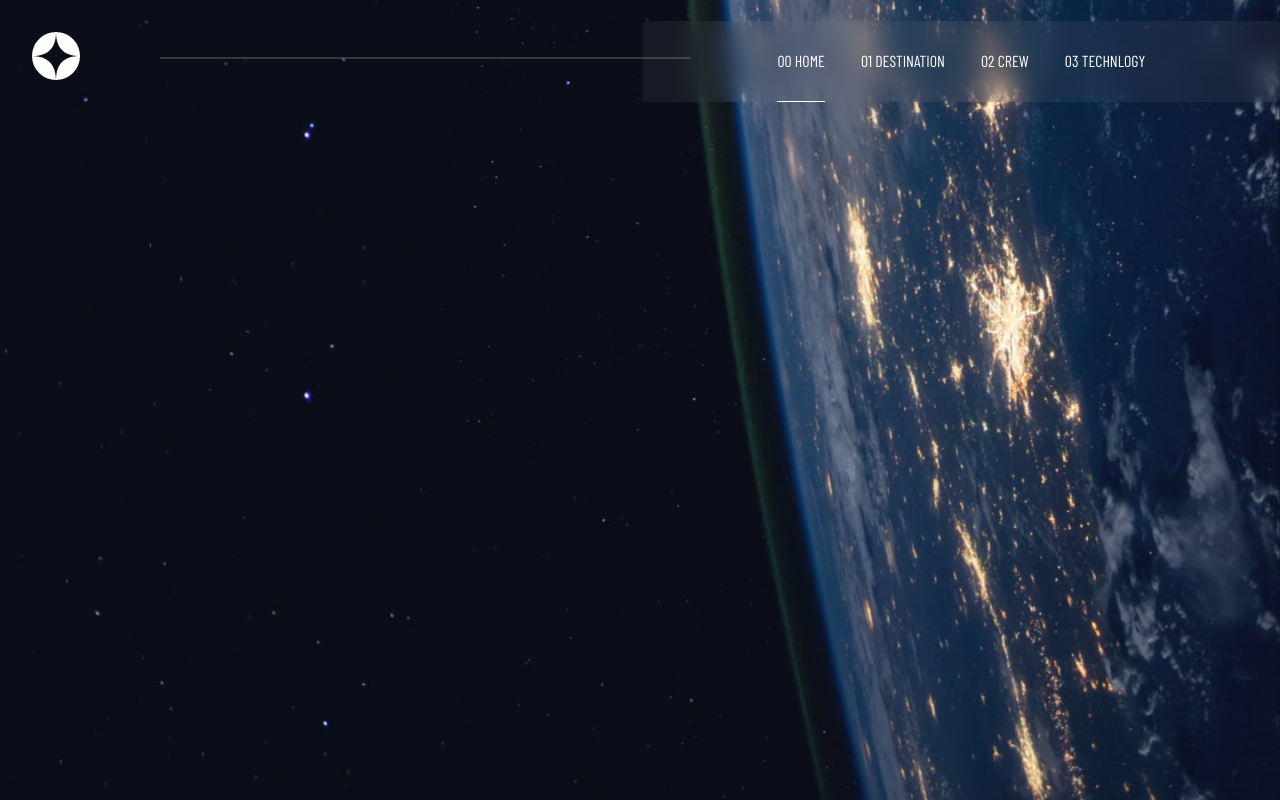
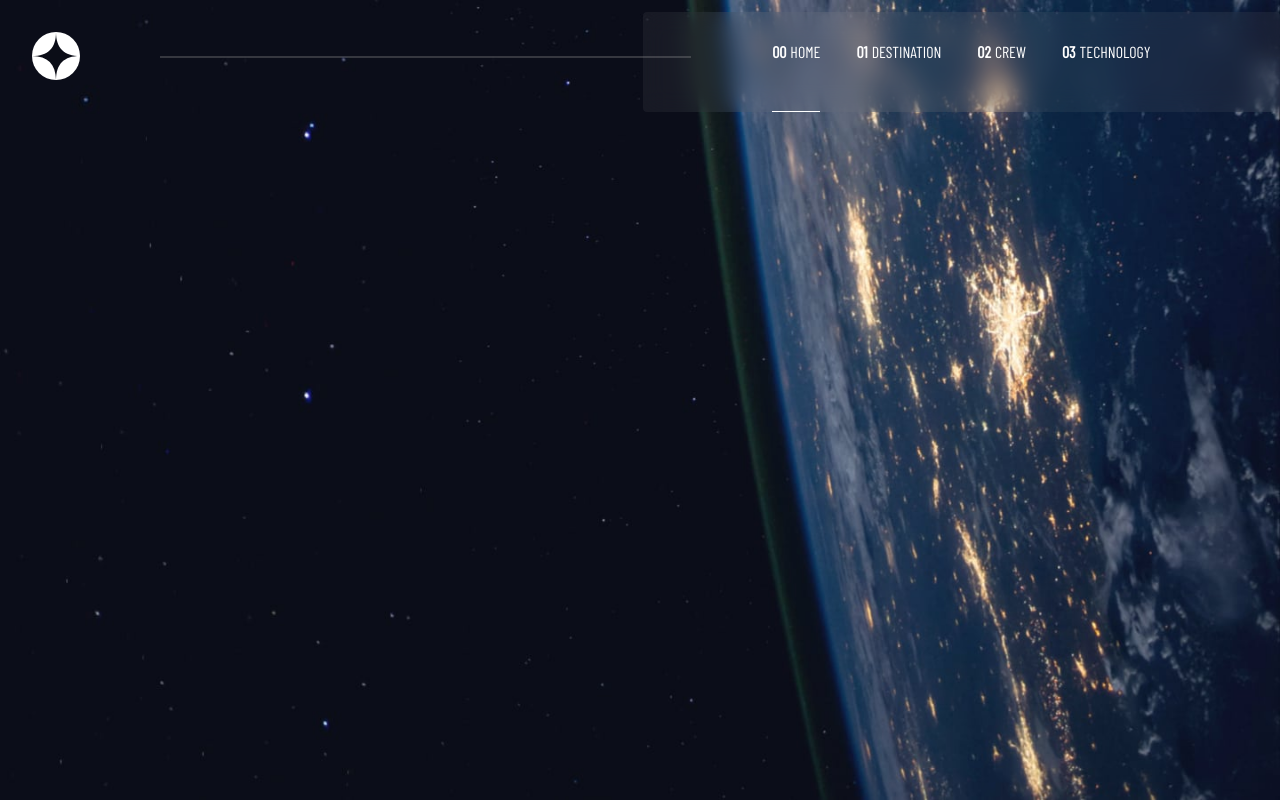
Before and after one commit to Sina-Abf/Space-website, a React (Vite) app: page / in a window 1280 px wide. Built offline with nearby package versions, Linux system fonts and the light colour scheme; a web font is replaced by a local one.

Commit message:
finish nav style

```diff
--- a/src/components/Navbar/Navbar.tsx
+++ b/src/components/Navbar/Navbar.tsx
@@ -1,29 +1,68 @@
 import { useState } from 'react';
 import logo from '../../assets/shared/logo.svg';
 import hamburger from '../../assets/shared/icon-hamburger.svg';
+import close from '../../assets/shared/icon-close.svg';
 
 const Navbar = () => {
   const [isClicked, setIsClicked] = useState(false);
   return (
-    <nav className="flex items-center justify-between">
+    <nav className="flex justify-between">
       <div className="p-4 px-6 lg:p-8 ">
         <img src={logo} />
       </div>
       <div className="p-4 px-6">
-        <button
-          onClick={() => setIsClicked((prevState) => !prevState)}
-          className="md:hidden"
-        >
-          <img src={hamburger} />
-        </button>
+        {!isClicked && (
+          <button onClick={() => setIsClicked(true)} className="md:hidden">
+            <img src={hamburger} />
+          </button>
+        )}
       </div>
-      <div className="hidden mt-1 lg:block w-5/12 h-0.5 -mr-12 z-20 bg-navigationBar/30" />
+      <div className="hidden mt-14 lg:block w-5/12 h-0.5 -mr-12 z-20 bg-navigationBar/30" />
       <ul className="backdrop-blur-md lg:mt-3 lg:w-1/2 lg:justify-center hidden gap-x-9 text-white rounded bg-navigationBar/10 px-7 font-BarlowCondensed md:flex lg:bg-navigationBar/10">
-        <li className="border-b border-b-white py-7">00 HOME</li>
-        <li className="py-7">01 DESTINATION</li>
-        <li className="py-7">02 CREW</li>
-        <li className="py-7">03 TECHNLOGY</li>
+        <li className="flex gap-x-1 border-b border-b-white py-7">
+          <span className="font-bold">00</span>
+          <span>HOME</span>
+        </li>
+        <li className="flex gap-x-1 py-7">
+          <span className="font-bold">01</span>
+          <span>DESTINATION</span>
+        </li>
+        <li className="flex gap-x-1 py-7">
+          <span className="font-bold">02</span>
+          <span>CREW</span>
+        </li>
+        <li className="flex gap-x-1 py-7">
+          <span className="font-bold">03</span>
+          <span>TECHNOLOGY</span>
+        </li>
       </ul>
+
+      {isClicked && (
+        <ul className="backdrop-blur-md w-1/2 flex flex-col gap-y-8 min-h-screen md:hidden text-white rounded bg-navigationBar/10 px-7 font-BarlowCondensed">
+          <button
+            onClick={() => setIsClicked(false)}
+            className="w-full flex justify-end mt-2 mb-16"
+          >
+            <img src={close} />
+          </button>
+          <li className="flex gap-x-1 border-r border-r-white">
+            <span className="font-bold">00</span>
+            <span>HOME</span>
+          </li>
+          <li className="flex gap-x-1">
+            <span className="font-bold">01</span>
+            <span>DESTINATION</span>
+          </li>
+          <li className="flex gap-x-1">
+            <span className="font-bold">02</span>
+            <span>CREW</span>
+          </li>
+          <li className="flex gap-x-1">
+            <span className="font-bold">03</span>
+            <span>TECHNOLOGY</span>
+          </li>
+        </ul>
+      )}
     </nav>
   );
 };
```
